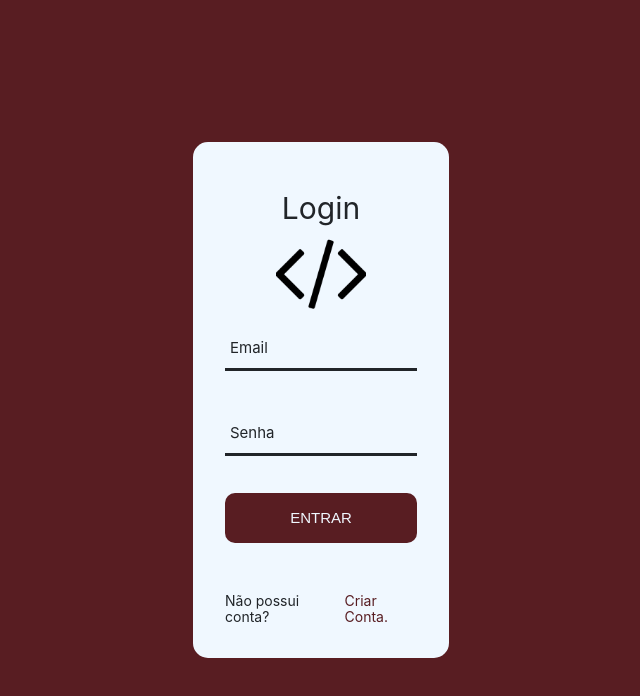
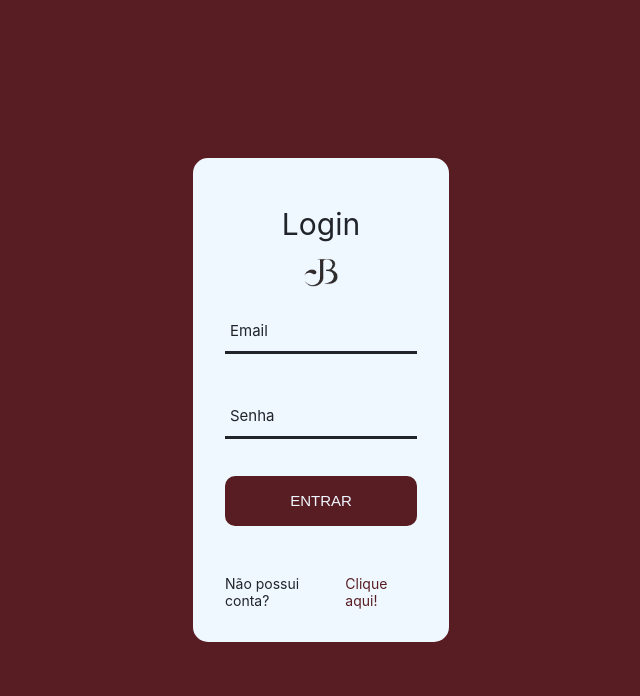
Before and after one commit to jonasnoliveira/login_react, a React (Create React App) app: page / in a window 1280 px wide. Shown: the top 696 px of the page, without its empty margins (319-959 px from the left). Built offline with nearby package versions, Linux system fonts and the light colour scheme.

Commit message:
Update txt/logo - Jonas - 04/04/22

```diff
--- a/src/pages/CriarConta.jsx
+++ b/src/pages/CriarConta.jsx
@@ -68,7 +68,7 @@ const CriarConta = () =>{
 
             <div class="text-center">
               <span className='txt1'>Possui conta?</span>
-              <Link className='txt2' to='/'>Entrar!</Link>
+              <Link className='txt2' to='/'>Clique aqui!</Link>
             </div>
           </form>
         </div>
--- a/src/pages/Login.jsx
+++ b/src/pages/Login.jsx
@@ -18,7 +18,7 @@ const Login = () =>{
               Login
             </span>
             <span className='login-form-title code-logo'>
-              <img src={codeLogo} alt='Code Logo' />
+              <img src={jbLogo} alt='Code Logo' />
             </span>
 
             <div class='wrap-input'>
@@ -47,7 +47,7 @@ const Login = () =>{
 
             <div class="text-center">
               <span className='txt1'>Não possui conta?</span>
-              <Link className='txt2' to='./CriarConta'>Criar Conta.</Link>
+              <Link className='txt2' to='./CriarConta'>Clique aqui!</Link>
             </div>
           </form>
         </div>
```
